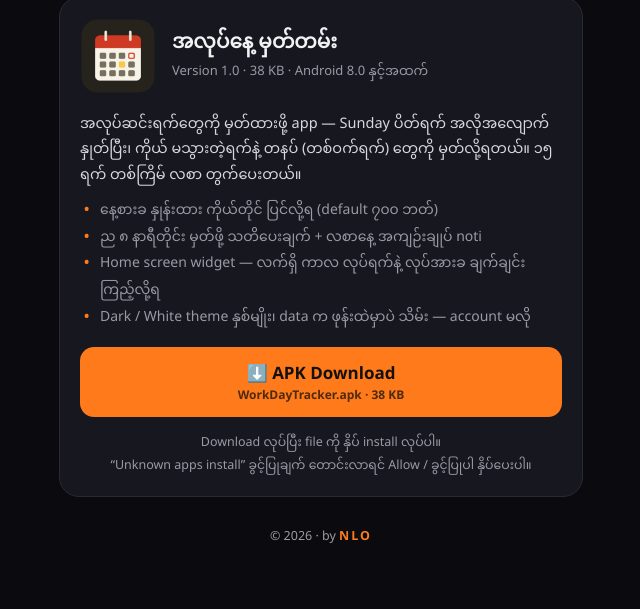
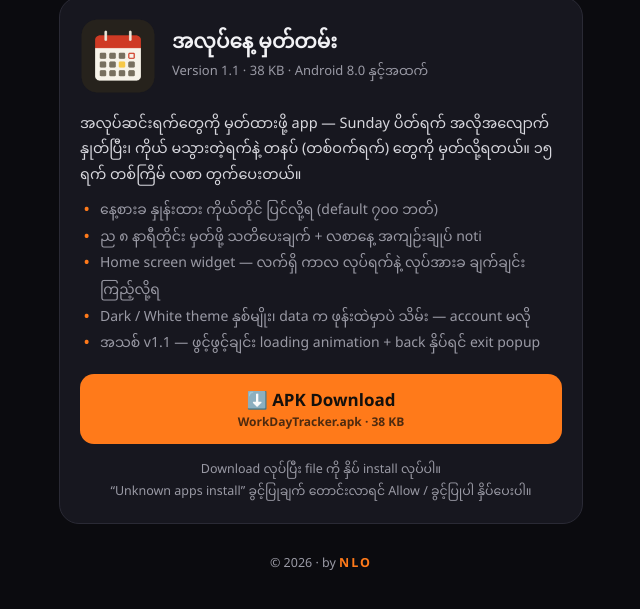
Before and after one commit to old-burma/nlo-app, a plain HTML site: page index.html in a window 1280 px wide. Shown: the part 179-788 px from the top of the page, without its empty margins (319-959 px from the left). Drawn offline with Linux system fonts and the light colour scheme.

Commit message:
Store: v1.1

```diff
--- a/index.html
+++ b/index.html
@@ -45,7 +45,7 @@
       <img src="icon.png" alt="အလုပ်နေ့ မှတ်တမ်း icon">
       <div>
         <div class="name">အလုပ်နေ့ မှတ်တမ်း</div>
-        <div class="meta">Version 1.0 · 38 KB · Android 8.0 နှင့်အထက်</div>
+        <div class="meta">Version 1.1 · 38 KB · Android 8.0 နှင့်အထက်</div>
       </div>
     </div>
     <p class="desc">အလုပ်ဆင်းရက်တွေကို မှတ်ထားဖို့ app — Sunday ပိတ်ရက် အလိုအလျောက် နှုတ်ပြီး၊ ကိုယ် မသွားတဲ့ရက်နဲ့ တနပ် (တစ်ဝက်ရက်) တွေကို မှတ်လို့ရတယ်။ ၁၅ ရက် တစ်ကြိမ် လစာ တွက်ပေးတယ်။</p>
@@ -54,8 +54,9 @@
       <li>ည ၈ နာရီတိုင်း မှတ်ဖို့ သတိပေးချက် + လစာနေ့ အကျဉ်းချုပ် noti</li>
       <li>Home screen widget — လက်ရှိ ကာလ လုပ်ရက်နဲ့ လုပ်အားခ ချက်ချင်း ကြည့်လို့ရ</li>
       <li>Dark / White theme နှစ်မျိုး၊ data က ဖုန်းထဲမှာပဲ သိမ်း — account မလို</li>
+      <li>အသစ် v1.1 — ဖွင့်ဖွင့်ချင်း loading animation + back နှိပ်ရင် exit popup</li>
     </ul>
-    <a class="dl" href="https://github.com/old-burma/nlo-app/releases/download/v1.0/WorkDayTracker.apk">⬇️ APK Download<small>WorkDayTracker.apk · 38 KB</small></a>
+    <a class="dl" href="https://github.com/old-burma/nlo-app/releases/latest/download/WorkDayTracker.apk">⬇️ APK Download<small>WorkDayTracker.apk · 38 KB</small></a>
     <p class="note">Download လုပ်ပြီး file ကို နှိပ် install လုပ်ပါ။<br>“Unknown apps install” ခွင့်ပြုချက် တောင်းလာရင် Allow / ခွင့်ပြုပါ နှိပ်ပေးပါ။</p>
   </div>
 
```
